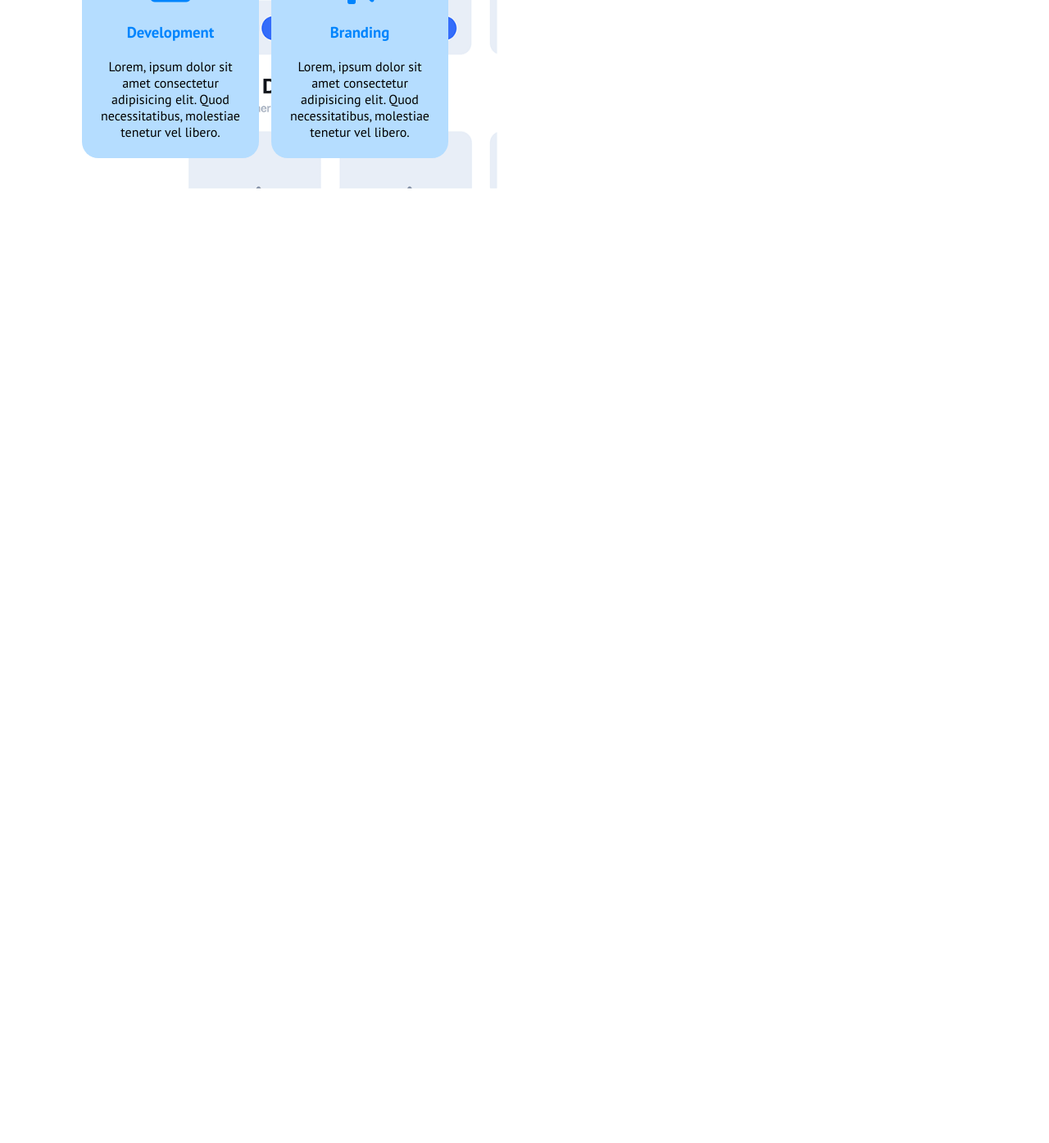
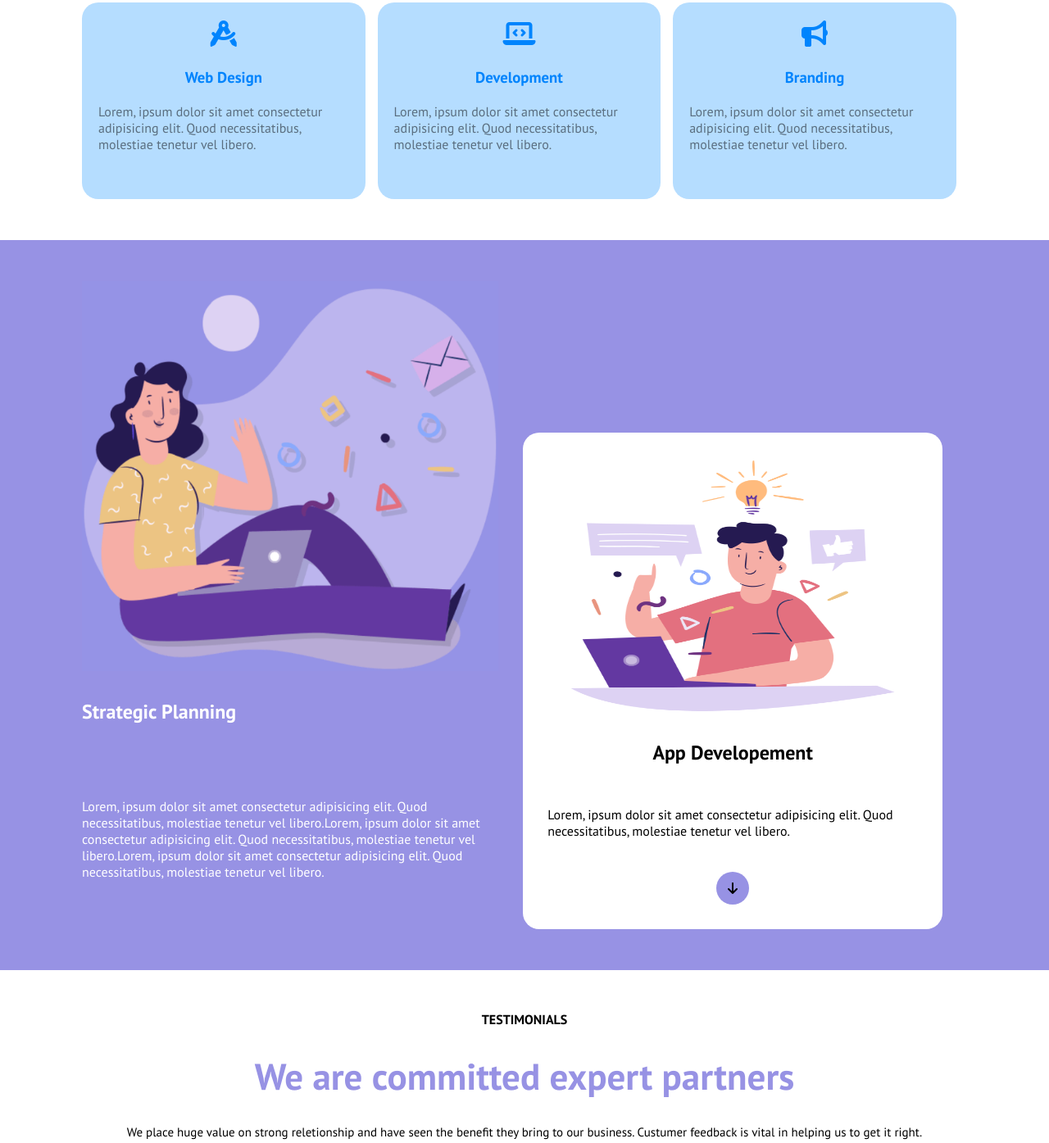
Before and after one commit to GLCVLL/htmlcss-responsive-layout, a plain HTML site: page index.html in a window 1280 px wide. Shown: the part 402-1797 px from the top of the page at 82% size. Before the commit the page ends 800 px from the top, so only its background shows below. Drawn offline with Linux system fonts and the light colour scheme.

Commit message:
added jumbotron responsive

```diff
--- a/css/style.css
+++ b/css/style.css
@@ -73,18 +73,14 @@ a{
     display: flex;
     gap: 15px;
     flex-wrap: wrap;
+    padding: 50px 0;
 }
 
 .col-h {
-    flex-basis: calc(100% / 5);
+    flex-basis: 32%;
     background-color: #b5ddff;
     border-radius: 20px;
     padding: 20px;
-}
-
-.col-h:first-child{
-    flex-basis: 40%;
-    flex-grow: 2;
 }
 
 .card-h {
@@ -94,6 +90,14 @@ a{
     justify-content: center;
     height: 200px}
 
+
+
+.flex{
+    display: flex;
+    align-items: center;
+    flex-basis: 50%;
+}
+
 .card-h-content h3 {
     color: #0084fd;
     padding: 10px 0;
@@ -102,6 +106,7 @@ a{
 
 .card-h-content p {
     padding: 20px 0;
+    color: #5a6e7f;
 }
 
 .card-h-content a {
@@ -110,9 +115,9 @@ a{
     border-radius: 20px;
 }
 
-.card-h img {
+.col-h img {
     width: 100%;
-    height: auto;
+    height: 200px;
 }
 
 .card-h i, .card-h h3{
@@ -120,13 +125,105 @@ a{
     padding: 20px 0;
 }
 
-.card-h i{
-    font-size: 40px;
+.card-h p{
+    padding-bottom: 10px;
+    color: #5a6e7f;
 }
 
-.card-h p{
-    padding-bottom: 10px;
+.card-h-content i{
+    color: white;
+}
+
+.col-h:first-child{
+    flex-basis: 65%;
+}
+
+/*MAIN*/
+
+/*JUMBOTRON*/
+
+.jumbotron{
+    background-color: #9792e4;
+}
+
+.row-j{
+    display: flex;
+    align-items: flex-end;
+    justify-content: center;
+    padding: 50px 0;
+}
+
+.col-j-first{
+    flex-basis: 50%;
+    color: white;
+}
+
+.col-j-first img{
+    width: 100%;
+}
+
+.col-j-second{
+    flex-basis: 50%;
+    margin: 0 30px;
+    background-color: white;
+    border-radius: 20px;
+    padding: 30px;
+}
+
+.col-j-first h2, .col-j-first p{
+    padding: 30px 0;
+}
+
+.card-j-second{
+    display: flex;
+    flex-direction: column;
+    align-items: center;
+    justify-content: center;
+}
+
+.col-j-second h2, .col-j-second p{
+    padding: 10px 0;
+}
+
+.col-j-second img{
+    height: 315px;
+    width: 100%;
+    margin-bottom: 20px;
+}
+
+.card-j-second .fa-solid.fa-arrow-down {
+    display: flex;
+    align-items: center;
+    justify-content: center;
+    width: 40px;
+    height: 40px;
+    border-radius: 50%;
+    background-color: #9792e4;
+}
+
+/*TESTIMONIALS*/
+
+.testimonials{
+    padding: 50px 0;
+}
+
+/*TESTIMONIALS TITLE*/
+
+.test-top{
     text-align: center;
+}
+
+.test-top h4, h2, p{
+    margin-bottom: 30px;
+}
+
+.test-top h2{
+    font-size: 45px;
+    color: #9792e4;
+}
+
+.test-top p{
+    font-size: 15px;
 }
 
 /*Responsive*/
@@ -144,6 +241,12 @@ a{
     .navbar-list{
         display: none;
     }
+
+    /*jumbotron*/
+    .row-j{
+        display: flex;
+        flex-direction: column;
+    }
 }
 
 @media screen and (min-width: 480px) {
@@ -158,6 +261,12 @@ a{
 
     .navbar-list{
         display: none;
+    }
+
+    /*jumbotron*/
+    .row-j{
+            display: flex;
+            flex-direction: column;
     }
 }
 
@@ -174,6 +283,12 @@ a{
     .navbar-list{
         display: none;
     }
+
+    /*jumbotron*/
+    .row-j{
+        display: flex;
+        flex-direction: column;
+    }
 }
 
 @media screen and (min-width: 768px) {
@@ -189,6 +304,11 @@ a{
     .navbar-list{
         display: none;
     }
+    /*jumbotron*/
+    .row-j{
+        display: flex;
+        flex-direction: column;
+    }
 }
 
 @media screen and (min-width: 992px) {
@@ -203,6 +323,11 @@ a{
     .navbar-list{
         display: flex;
     }
+    /*jumbotron*/
+    .row-j{
+        display: flex;
+        flex-direction: row;
+    }
 }
 
 @media screen and (min-width: 1200px) {
@@ -210,6 +335,7 @@ a{
         max-width: 1080px;
     }
 
+    /*navbar*/
     .navbar-elements .hamburger-menù{
         display: none;
     }
@@ -217,4 +343,10 @@ a{
     .navbar-list{
         display: flex;
     }
+
+    /*jumbotron*/
+    .row-j{
+        display: flex;
+        flex-direction: row;
+    }
 }
--- a/index.html
+++ b/index.html
@@ -44,12 +44,16 @@
         <div class="container row-h">
             <div class="col-h">
                 <div class="card-h">
-                    <div class="card-h-content">
-                        <h3>Get a demo application</h3>
-                        <p>Lorem ipsum, dolor sit amet consectetur adipisicing elit. Sit dolorem, repellendus quia molestias laboriosam.</p>
-                        <a href="#"><i class="fa-brands fa-apple fa-xs"></i>App store</a>
+                    <div class="flex">
+                        <div class="card-h-content">
+                            <h3>Get a demo application</h3>
+                            <p>Lorem ipsum, dolor sit amet consectetur adipisicing elit. Sit dolorem, repellendus quia molestias laboriosam.</p>
+                            <a href="#"><i class="fa-brands fa-apple fa-xs"></i>App store</a>
+                        </div>
+                        <div class="phone">
+                            <img src="img/phone.png" alt="phone">
+                        </div>
                     </div>
-                    <img src="img/phone.png" alt="phone">
                 </div>
             </div>
             <div class="col-h">
@@ -82,7 +86,56 @@
             </div>
         </div>
     </header>
-    <main></main>
+    <main>
+        <!--JUMBOTRON-->
+        <section class="jumbotron">
+            <div class="container row-j">
+                <div class="col-j-first">
+                    <div class="card-j-first">
+                        <img src="img/planning1.png" alt="planning 1">
+                        <h2>Strategic Planning</h2>
+                        <p>Lorem, ipsum dolor sit amet consectetur adipisicing elit. Quod necessitatibus, molestiae tenetur vel libero.Lorem, ipsum dolor sit amet consectetur adipisicing elit. Quod necessitatibus, molestiae tenetur vel libero.Lorem, ipsum dolor sit amet consectetur adipisicing elit. Quod necessitatibus, molestiae tenetur vel libero.</p>
+                    </div>
+                </div>
+                <div class="col-j-second">
+                    <div class="card-j-second">
+                        <img src="img/planning2.png" alt="planning 2">
+                        <h2>App Developement</h2>
+                        <p>Lorem, ipsum dolor sit amet consectetur adipisicing elit. Quod necessitatibus, molestiae tenetur vel libero.</p>
+                        <i class="fa-solid fa-arrow-down"></i>
+                    </div>
+                </div>
+            </div>
+        </section>
+        <!--TESTIMONIALS-->
+        <section class="testimonials container">
+            <!--testimonials title-->
+            <div class="test-top">
+                <h4>TESTIMONIALS</h4>
+                <h2>We are committed expert partners</h2>
+                <p>We place huge value on strong reletionship and have seen the benefit they bring to our business. Custumer feedback is vital in helping us to get it right.</p>
+            </div>
+            <!--testimonials text and pictures-->
+            <div class="test-bottom">
+                <div class="row-test">
+                    <div class="col-test">
+                        <div class="card-test">
+                            <div class="card-t-img">
+                                <img src="img/testimonial1.jpg" alt="testimonial 1">
+                            </div>
+                            <div class="card-t-text">
+                                <blockquote>
+                                    <i class="fa-solid fa-quote-left"></i>Lorem ipsum dolor sit amet consectetur adipisicing elit. Maxime mollitia,
+                                    molestiae quas vel sint commodi repudiandae consequuntur voluptatum laborum<i class="fa-solid fa-quote-right"></i>
+                                </blockquote>
+                                <cite>Nat Reynolds</cite>
+                            </div>
+                        </div>
+                    </div>
+                </div>
+            </div>
+        </section>
+    </main>
     <footer></footer>
 </body>
 </html>
```
